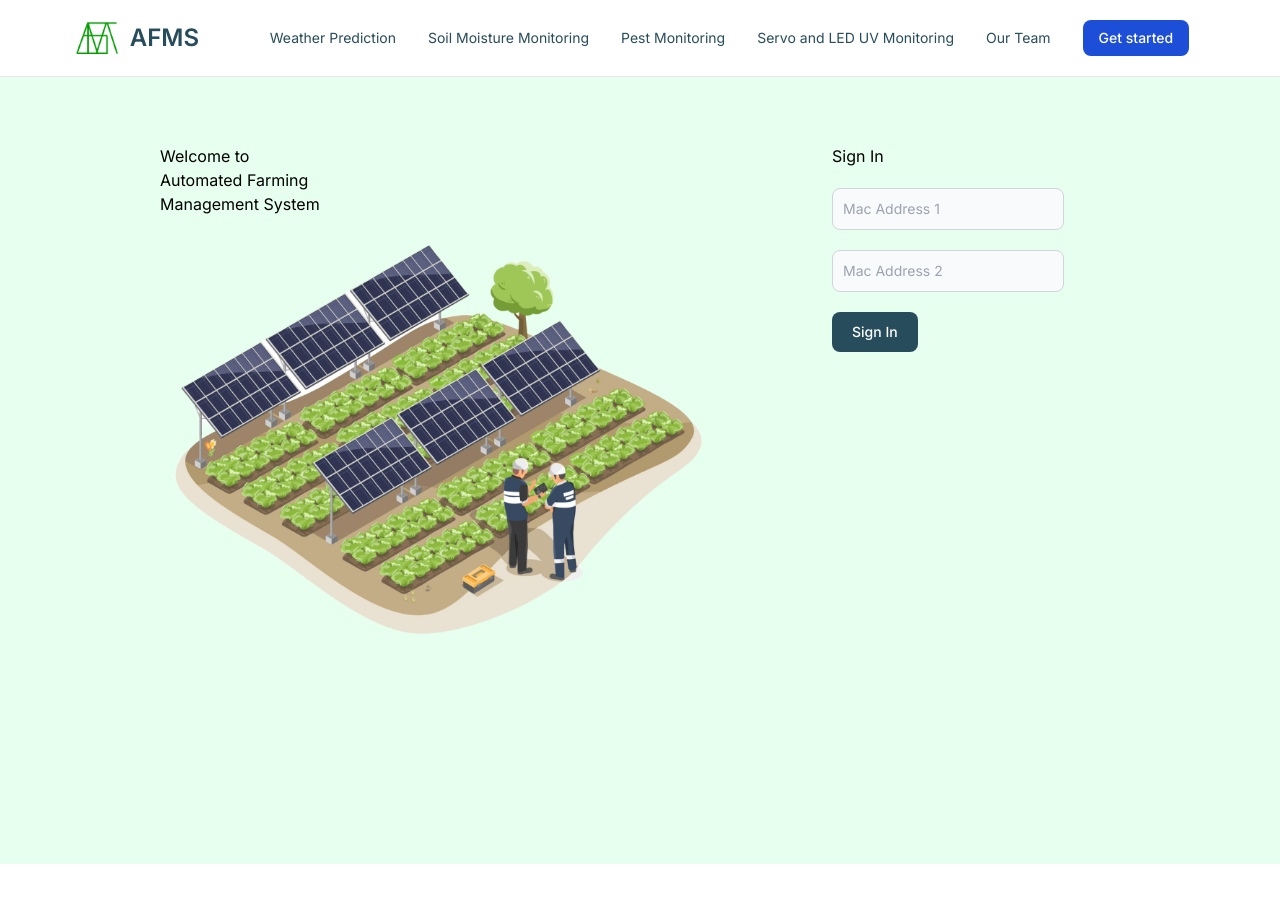
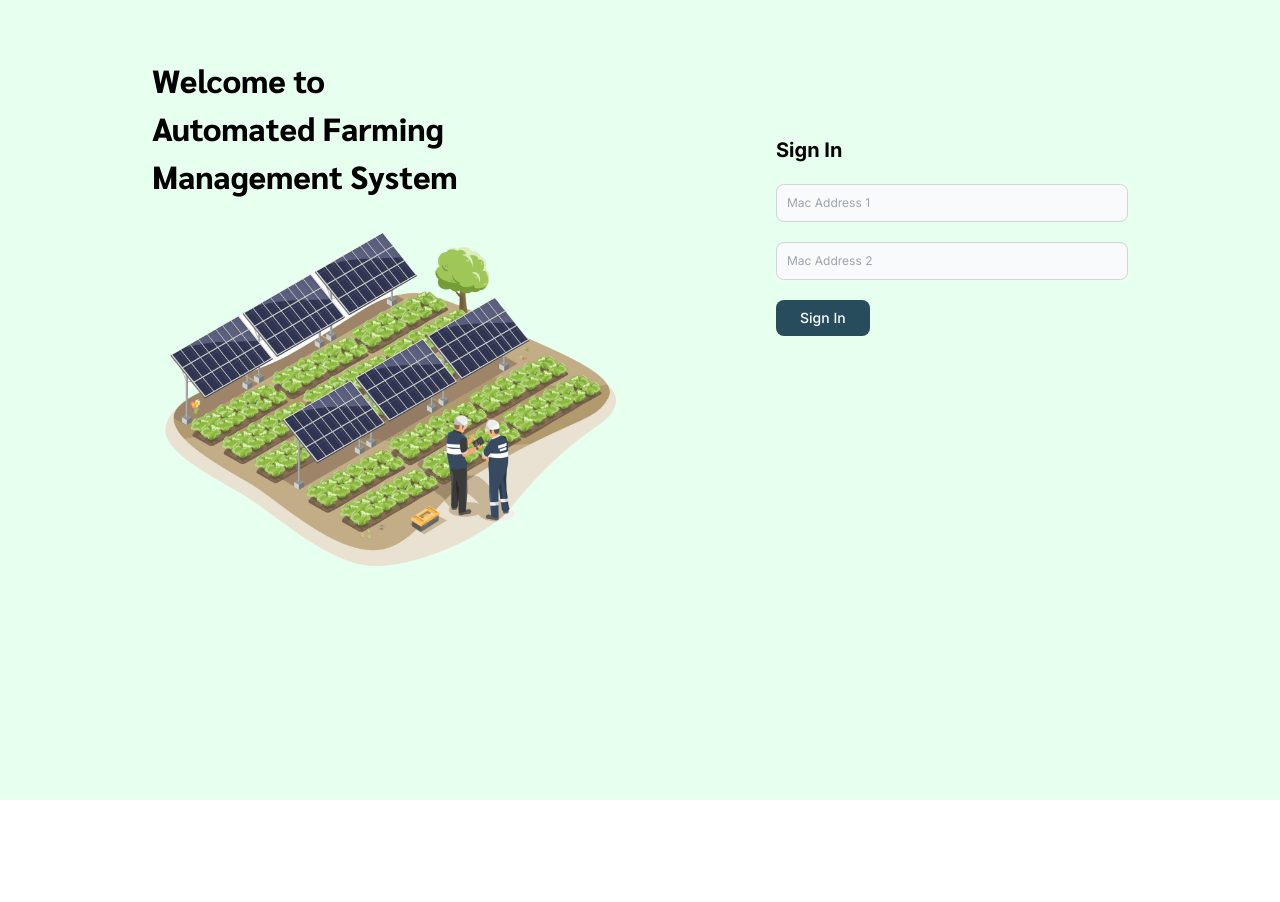
Before and after one commit to muhdastinf/AFMS-Prototech, a Next.js app in the folder afms/: page /login in a window 1280 px wide. Shown: the top 902 px of the page. After the commit the page ends 800 px from the top, so only its background shows below. Built offline with nearby package versions, Linux system fonts and the light colour scheme.

Commit message:
feat: login update

```diff
--- a/afms/src/app/login/page.jsx
+++ b/afms/src/app/login/page.jsx
@@ -2,31 +2,36 @@
 
 import Navbar from "../components/Navbar";
 import Footer from "../components/Footer";
+import { Sarabun } from "next/font/google";
+
+const sarabun = Sarabun({ weight: "800", subsets: ["latin"] });
 
 export default function Login() {
   return (
     <>
-      <Navbar />
-      <div className="mt-16 mb-8 flex flex-row md:pt-20 bg-[#E6FFEE] min-h-svh md:space-x-28">
-        <div className="flex-col ml-40">
-          <h1>Welcome to</h1>
-          <h1>
-            Automated Farming <br /> Management System
-          </h1>
+      <div className=" flex md:flex-row flex-col pt-14 bg-[#E6FFEE] md:min-h-svh md:space-x-28 md:justify-center items-center md:items-start md:gap-8 ">
+        <div className={`${sarabun.className} flex flex-col md:text-[35px] text-[25px] w-[30rem] md:items-start items-center`}>
+          <div className="mb-2 md:w-full w-full md:text-wrap text-[24px] md:text-[32px] md:text-start text-center">
+            <h1>Welcome to</h1>
+            <h1>
+              Automated Farming Management System
+            </h1>
+          </div>
+
           <img
             src="/farminglogin.png"
             alt="Gambar Smart Farming"
-            className="md:w-[35rem]"
+            className="md:w-[30rem] w-full"
           />
         </div>
 
-        <form className="flex-row">
-          <div className="text-bold mb-5">Sign In</div>
+        <form className="flex-row md:w-[22rem] w-[30rem] md:mt-20 mt-8 mb-4">
+          <div className="font-bold text-xl mb-5">Sign In</div>
           <div className="mb-5">
             <input
               type="text"
               id="address1"
-              className="bg-gray-50 border border-gray-300 text-gray-900 text-sm rounded-lg focus:ring-blue-500 focus:border-blue-500 block w-full p-2.5 dark:bg-gray-700 dark:border-gray-600 dark:placeholder-gray-400 dark:text-white dark:focus:ring-blue-500 dark:focus:border-blue-500"
+              className="bg-gray-50 border border-gray-300 text-gray-900 text-xs rounded-lg focus:ring-blue-500 focus:border-blue-500 block w-full p-2.5 dark:bg-gray-700 dark:border-gray-600 dark:placeholder-gray-400 dark:text-white dark:focus:ring-blue-500 dark:focus:border-blue-500"
               placeholder="Mac Address 1"
               required
             />
@@ -35,7 +40,7 @@ export default function Login() {
             <input
               type="text"
               id="address2"
-              className="bg-gray-50 border border-gray-300 text-gray-900 text-sm rounded-lg focus:ring-blue-500 focus:border-blue-500 block w-full p-2.5 dark:bg-gray-700 dark:border-gray-600 dark:placeholder-gray-400 dark:text-white dark:focus:ring-blue-500 dark:focus:border-blue-500"
+              className="bg-gray-50 border border-gray-300 text-gray-900 text-xs rounded-lg focus:ring-blue-500 focus:border-blue-500 block w-full p-2.5 dark:bg-gray-700 dark:border-gray-600 dark:placeholder-gray-400 dark:text-white dark:focus:ring-blue-500 dark:focus:border-blue-500"
               placeholder="Mac Address 2"
               required
             />
@@ -43,14 +48,13 @@ export default function Login() {
           <div className="mb-5">
             <button
               type="submit"
-              className="text-white bg-[#274C5B] hover:bg-blue-800 focus:ring-4 focus:outline-none focus:ring-blue-300 font-medium rounded-lg text-sm w-full sm:w-auto px-5 py-2.5 text-center dark:bg-blue-600 dark:hover:bg-blue-700 dark:focus:ring-blue-800"
+              className="text-white bg-[#274C5B] hover:bg-white hover:text-black hover:border-[#274C5B] hover:border-2 focus:ring-4 focus:outline-none focus:ring-blue-300 font-medium rounded-lg text-sm w-full sm:w-auto px-6 py-2 text-center dark:bg-blue-600 dark:hover:bg-blue-700 dark:focus:ring-blue-800"
             >
               Sign In
             </button>
           </div>
         </form>
       </div>
-      <Footer />
     </>
   );
 }
```
